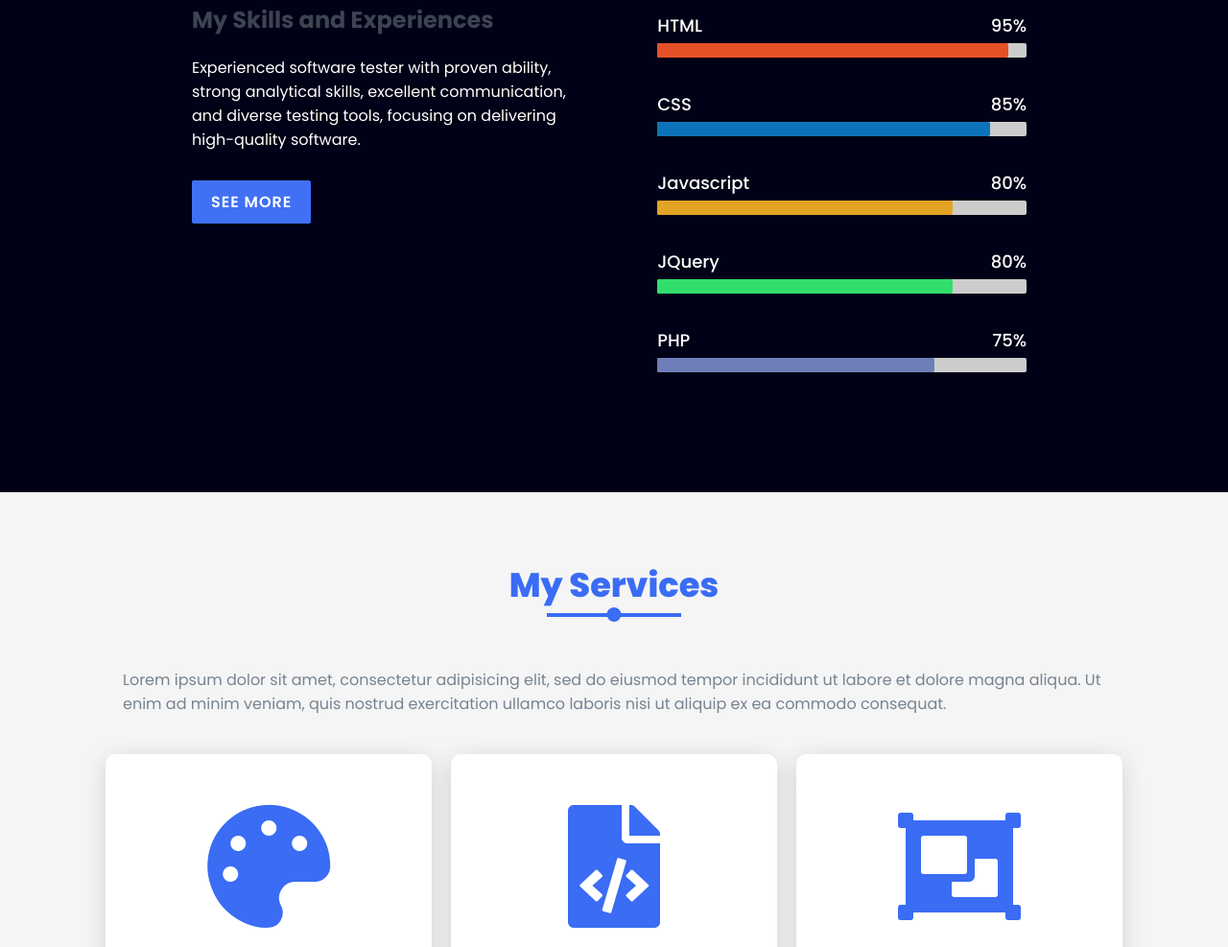
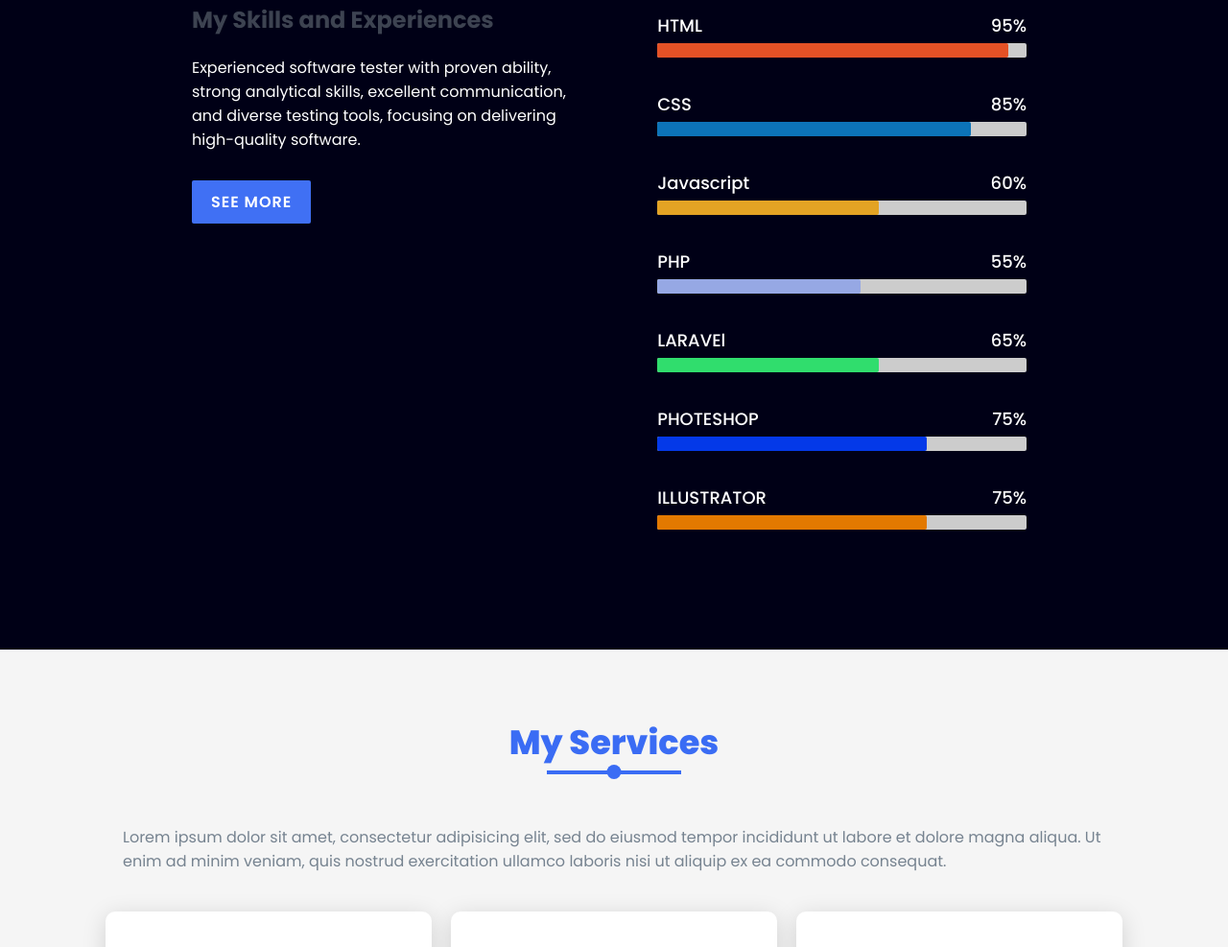
Before and after one commit to sithul-developer/My-Information.github.io, a plain HTML site: page index.html in a window 1280 px wide. Shown: the part 1813-2800 px from the top of the page at 96% size. Drawn offline with Linux system fonts and the light colour scheme.

Commit message:
my information

```diff
--- a/index.html
+++ b/index.html
@@ -33,8 +33,7 @@
         <h2>Hello, I'm<br><span>Soth Sithul</span></h2>
         <div class="animated-text">
           <h3>Web Designer</h3>
-          <h3>Web Developer</h3>
-          <h3>Motion Graphic Designer</h3>
+          <h3>Graphic Designer</h3>
         </div>
         <a href="#" class="btn">See My Work</a>
         <div class="media-icons">
@@ -98,23 +97,37 @@
           <div class="bar">
             <div class="info">
               <span>Javascript</span>
-              <span>80%</span>
+              <span>60%</span>
             </div>
             <div class="line javascript"></div>
           </div>
           <div class="bar">
             <div class="info">
-              <span>JQuery</span>
-              <span>80%</span>
+              <span>PHP</span>
+              <span>55%</span>
             </div>
-            <div class="line jquery"></div>
+            <div class="line php"></div>
           </div>
           <div class="bar">
             <div class="info">
-              <span>PHP</span>
+              <span>LARAVEl</span>
+              <span>65%</span>
+            </div>
+            <div class="line laravel"></div>
+          </div>
+          <div class="bar">
+            <div class="info">
+              <span>PHOTESHOP</span>
               <span>75%</span>
             </div>
-            <div class="line php"></div>
+            <div class="line photoshop"></div>
+          </div>
+          <div class="bar">
+            <div class="info">
+              <span>ILLUSTRATOR</span>
+              <span>75%</span>
+            </div>
+            <div class="line illustartor"></div>
           </div>
         </div>
       </div>
@@ -158,11 +171,8 @@
             <i class="fas fa-object-group"></i>
           </div>
           <div class="info">
-            <h3>Icon Design</h3>
-            <p>UX Design. User Research & Analysis. Customer Journey Mapping. UI
-              and Interaction Design. User Testing. Mobile First and Responsive
-              Design. Rapid and Interactive Protoptyping. Wireframe &
-              Interactive Prototyping.</p>
+            <h3>Design</h3>
+            <p>If you need a professional design service for your Facebook page, promotion, poster, logo, sticker, or banner</p>
           </div>
         </div>
       </div>
--- a/style.css
+++ b/style.css
@@ -306,23 +306,31 @@ body{
 }
 
 .skills .content .col-right .bar .css:before{
-  width: 90%;
+  width: 85%;
   background: #0c73b8;
 }
 
 .skills .content .col-right .bar .javascript:before{
-  width: 80%;
+  width: 60%;
   background: #e3a324;
 }
 
-.skills .content .col-right .bar .jquery:before{
-  width: 80%;
+.skills .content .col-right .bar .laravel:before{
+  width: 60%;
   background: #30dd6d;
 }
 
 .skills .content .col-right .bar .php:before{
-  width: 75%;
-  background: #6d7eb8;
+  width: 55%;
+  background: #96a8e4;
+}
+.skills .content .col-right .bar .illustartor:before{
+  width: 73%;
+  background: #e37900;
+}
+.skills .content .col-right .bar .photoshop:before{
+  width: 73%;
+  background: #0439e8;
 }
 
 .services .content{
```
